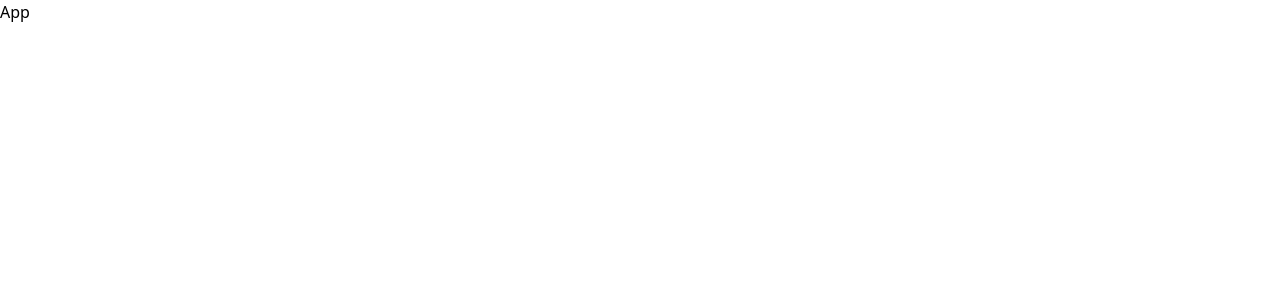
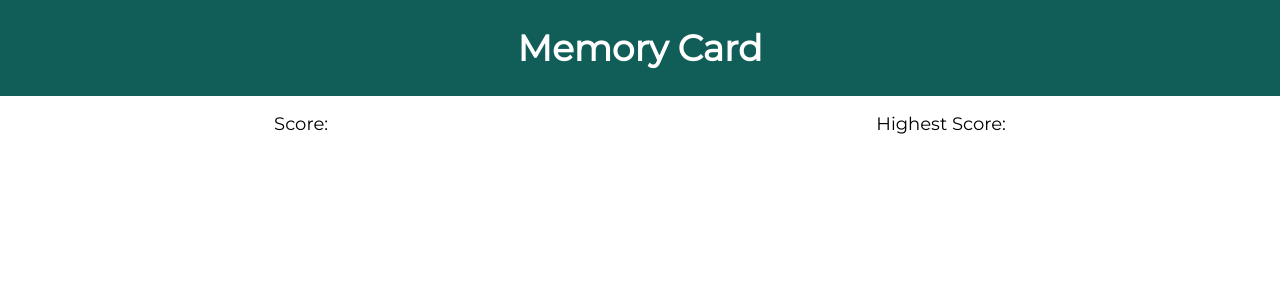
Before and after one commit to Martin853/Memory-Card, a React (Vite) app: page / in a window 1280 px wide. Shown: the top 300 px of the page. Built offline with nearby package versions, Linux system fonts and the light colour scheme.

Commit message:
Created header and score components

```diff
--- a/src/App.jsx
+++ b/src/App.jsx
@@ -1,5 +1,12 @@
 import React from 'react';
+import { Header } from './components/Header';
+import { Score } from './components/Score';
 
 export const App = () => {
-  return <div>App</div>;
+  return (
+    <div>
+      <Header />
+      <Score />
+    </div>
+  );
 };
--- /dev/null
+++ b/src/components/Header.jsx
@@ -0,0 +1,11 @@
+import React from 'react';
+
+export const Header = () => {
+  return (
+    <div className="w-screen h-24 bg-teal-800 flex justify-center items-center">
+      <h1 className="font-montserrat text-white text-4xl font-bold">
+        Memory Card
+      </h1>
+    </div>
+  );
+};
--- /dev/null
+++ b/src/components/Score.jsx
@@ -0,0 +1,10 @@
+import React from 'react';
+
+export const Score = () => {
+  return (
+    <div className="w-screen h-14 flex justify-around items-center">
+      <h1 className="font-montserrat text-lg">Score: </h1>
+      <h1 className="font-montserrat text-lg">Highest Score: </h1>
+    </div>
+  );
+};
```
